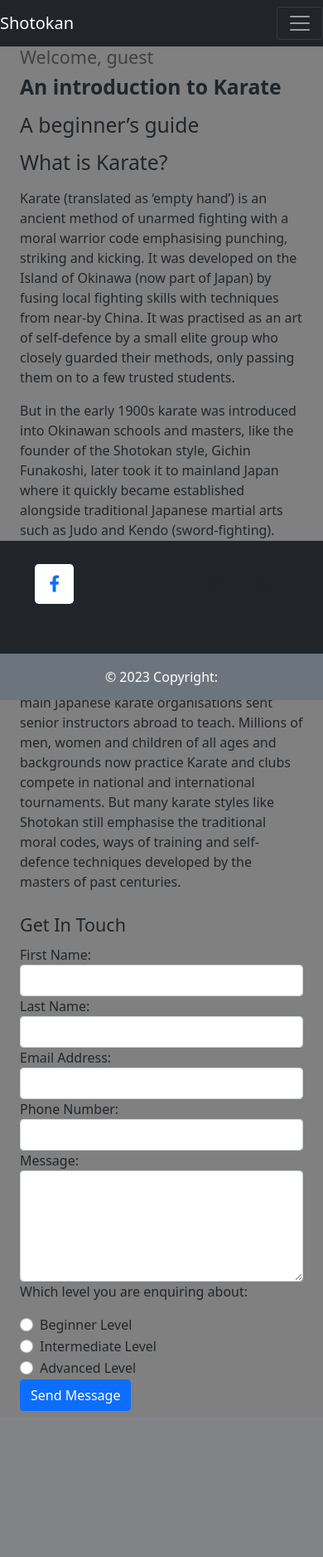
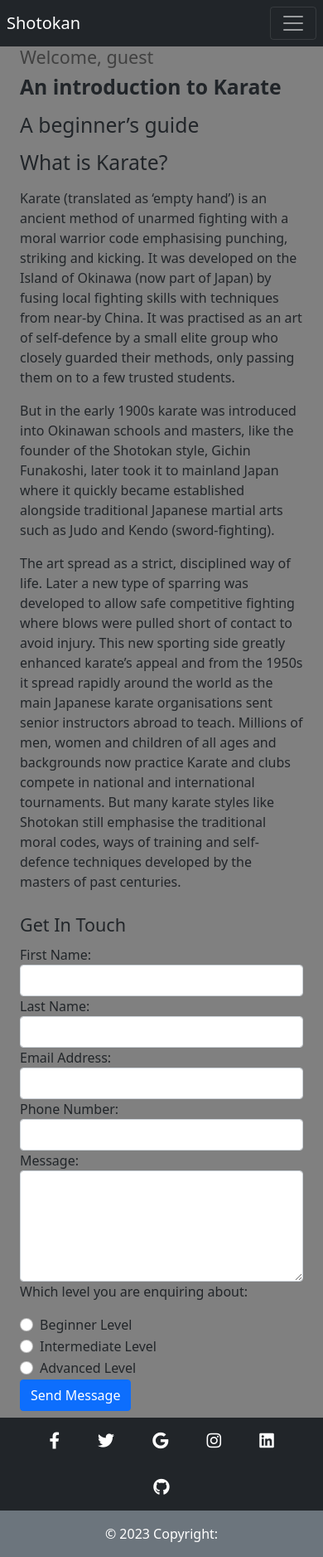
Before and after one commit to Shaga-Matula/Shotokan-Karate, a Django app: page / in a window 390 px wide. Shown: the whole page at 83% size. Before the commit the page ends 1701 px from the top, so only its background shows below. Run offline with Django 3.2, Linux system fonts and the light colour scheme; some libraries are stand-ins or nearby versions.

Commit message:
main page small screen

```diff
--- a/templates/base.html
+++ b/templates/base.html
@@ -6,15 +6,16 @@
 <head>
 <meta charset="UTF-8">
 <meta name="viewport" content="width=device-width, initial-scale=1.0">
-<link href="https://cdn.jsdelivr.net/npm/bootstrap@5.0.2/dist/css/bootstrap.min.css" rel="stylesheet"
-    integrity="sha384-EVSTQN3/azprG1Anm3QDgpJLIm9Nao0Yz1ztcQTwFspd3yD65VohhpuuCOmLASjC" crossorigin="anonymous">
+<script src="https://cdn.jsdelivr.net/npm/@popperjs/core@2.11.6/dist/umd/popper.min.js" integrity="sha384-oBqDVmMz9ATKxIep9tiCxS/Z9fNfEXiDAYTujMAeBAsjFuCZSmKbSSUnQlmh/jp3" crossorigin="anonymous"></script>
+<script src="https://cdn.jsdelivr.net/npm/bootstrap@5.2.3/dist/js/bootstrap.min.js" integrity="sha384-cuYeSxntonz0PPNlHhBs68uyIAVpIIOZZ5JqeqvYYIcEL727kskC66kF92t6Xl2V" crossorigin="anonymous"></script>
+<link href="https://cdn.jsdelivr.net/npm/bootstrap@5.0.2/dist/css/bootstrap.min.css" rel="stylesheet" integrity="sha384-EVSTQN3/azprG1Anm3QDgpJLIm9Nao0Yz1ztcQTwFspd3yD65VohhpuuCOmLASjC" crossorigin="anonymous">
 <link rel="stylesheet" href="https://cdnjs.cloudflare.com/ajax/libs/font-awesome/5.15.3/css/all.min.css">
 <link rel="stylesheet" href="{% static 'css/style.css' %}">
     <title>Shotokan Karate</title>
 </head>
 
 <body>
-    <nav class="navbar navbar-expand-md bg-dark navbar-dark">
+    <nav class="navbar p-2 bg-dark navbar-dark">
         <!-- Brand -->
         <a class="navbar-brand" href="#">Shotokan</a>
 
@@ -59,32 +60,32 @@
 
     <div class="#">
 
-        <footer class="text-center text-white footer">
+        <footer class="row-cols-1 text-center text-white">
             <!-- Grid container -->
-            <div class="container pt-4  bg-dark" >
+            <div class="container bg-dark" >
                 <!-- Section: Social media -->
-                <section class="mb-">
+                <section class="col-sm-1">
                     <!-- Facebook -->
-                    <a class="btn btn-link btn-floating btn-lg bg-white m-1" href="#!" role="button"
+                    <a class="btn btn-link btn-floating btn-lg text-white m-1" href="#!" role="button"
                         data-mdb-ripple-color="dark"><i class="fab fa-facebook-f"></i></a>
 
                     <!-- Twitter -->
-                    <a class="btn btn-link btn-floating btn-lg text-dark m-1" href="#!" role="button"
+                    <a class="btn btn-link btn-floating btn-lg text-white m-1" href="#!" role="button"
                         data-mdb-ripple-color="dark"><i class="fab fa-twitter"></i></a>
 
                     <!-- Google -->
-                    <a class="btn btn-link btn-floating btn-lg text-dark m-1" href="#!" role="button"
+                    <a class="btn btn-link btn-floating btn-lg text-white m-1" href="#!" role="button"
                         data-mdb-ripple-color="dark"><i class="fab fa-google"></i></a>
 
                     <!-- Instagram -->
-                    <a class="btn btn-link btn-floating btn-lg text-dark m-1" href="#!" role="button"
+                    <a class="btn btn-link btn-floating btn-lg text-white m-1" href="#!" role="button"
                         data-mdb-ripple-color="dark"><i class="fab fa-instagram"></i></a>
 
                     <!-- Linkedin -->
-                    <a class="btn btn-link btn-floating btn-lg text-dark m-1" href="#!" role="button"
+                    <a class="btn btn-link btn-floating btn-lg text-white m-1" href="#!" role="button"
                         data-mdb-ripple-color="dark"><i class="fab fa-linkedin"></i></a>
                     <!-- Github -->
-                    <a class="btn btn-link btn-floating btn-lg text-dark m-1" href="#!" role="button"
+                    <a class="btn btn-link btn-floating btn-lg text-white m-1" href="#!" role="button"
                         data-mdb-ripple-color="dark"><i class="fab fa-github"></i></a>
                 </section>
                 <!-- Section: Social media -->
--- a/templates/index.html
+++ b/templates/index.html
@@ -47,9 +47,9 @@
 
 
 
-        <div class="container-fluid col-md-6 col-lg-4 order-2 order-md-2 mt-1 mb-1 ">
+        <div class="container col-md-6 col-lg-4 order-2 order-md-2 mt-1 mb-1 ">
             <form class="my-1" method="post" action="https://formdump.codeinstitute.net/">
-                <fieldset class="text-black">
+                <fieldset class="">
                     <legend>Get In Touch</legend>
 
                     <div class="form-group">
@@ -77,7 +77,7 @@
                         <textarea class="form-control" name="msg" id="msg" rows="5" required></textarea>
                     </div>
 
-                    <div class="what-level">
+                    <div class="col-sm-1 col-md-4 col-lg-6 col-xl-8">
                         <p>Which level you are enquiring about:</p>
                         <div class="form-check">
                             <input class="form-check-input" type="radio" name="chk1" id="chk1" value="beginner"
```
